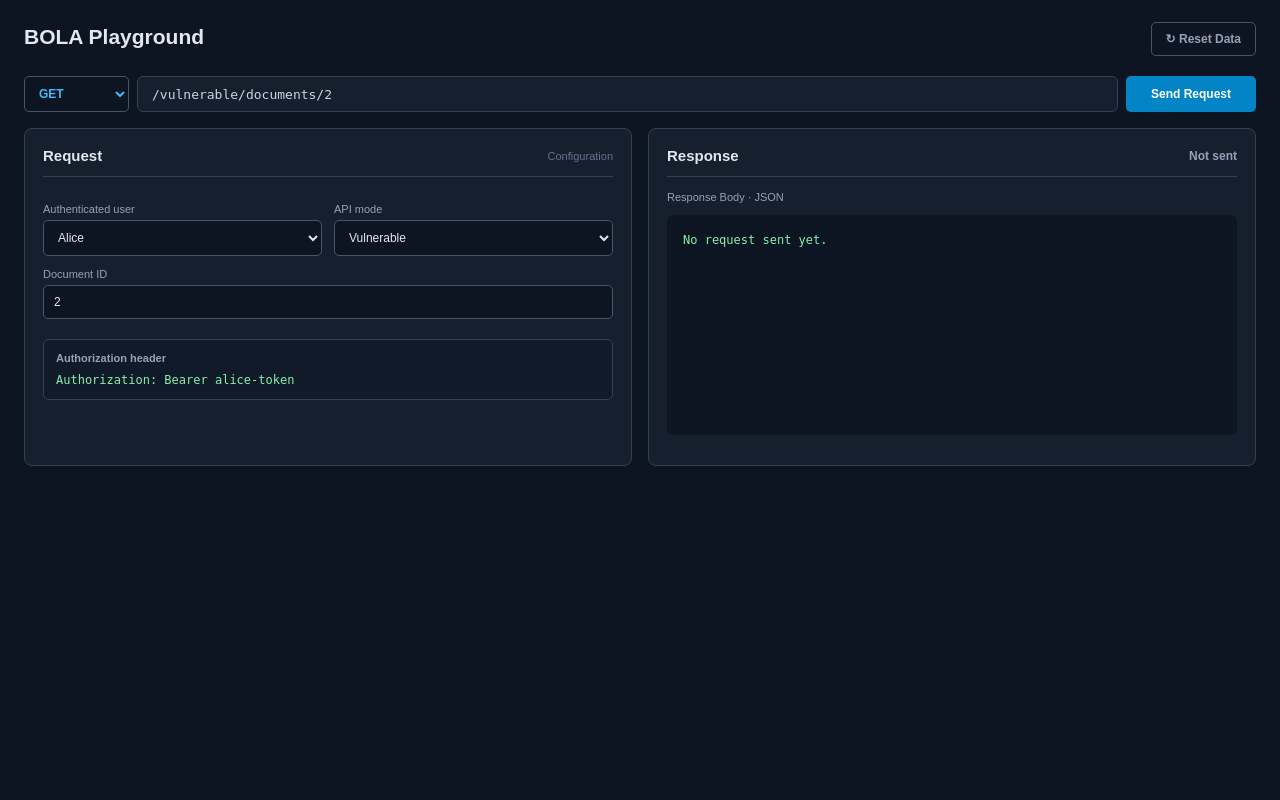
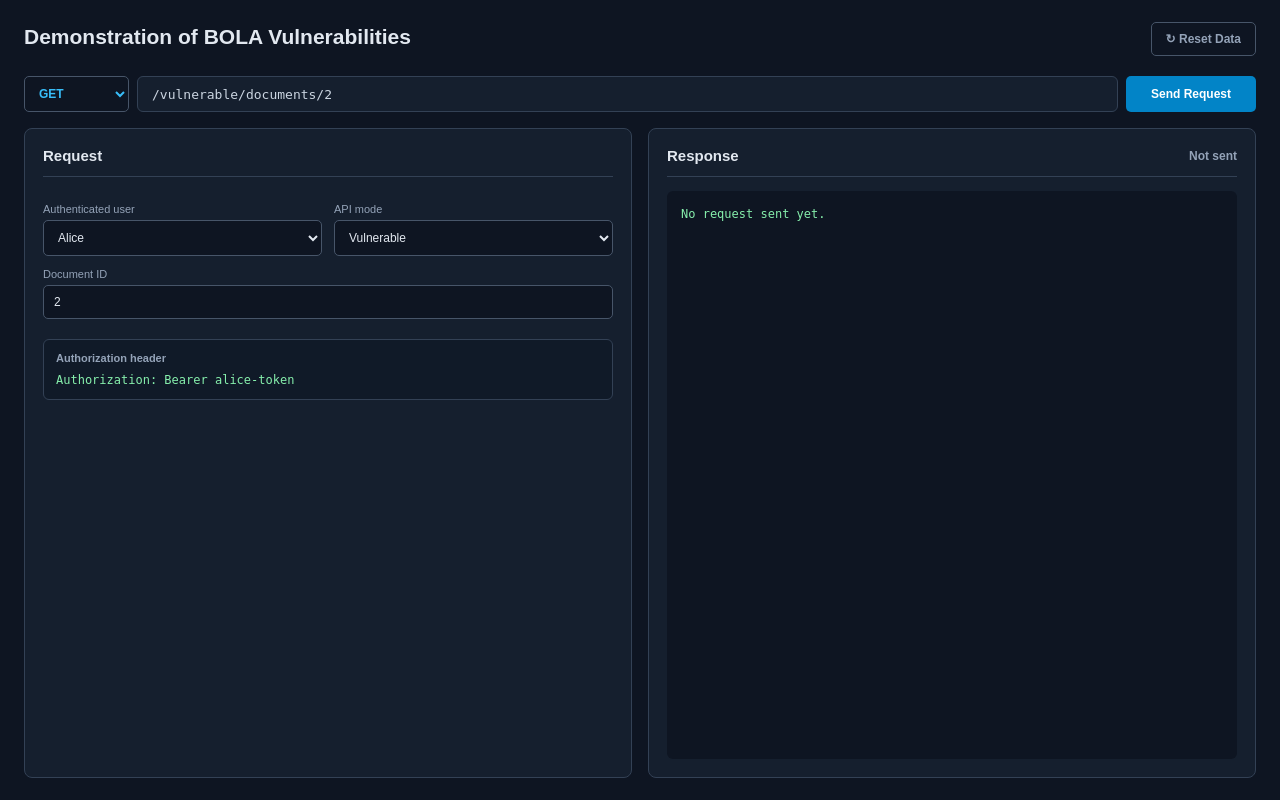
Before and after one commit to Anna02-08/BOLA-demo, a Flask app: page / in a window 1280 px wide. Run offline with Flask 3, Linux system fonts and the light colour scheme.

Commit message:
Small frontend changes

```diff
--- a/static/style.css
+++ b/static/style.css
@@ -2,12 +2,20 @@
     box-sizing: border-box;
 }
 
+html, body {
+    width: 100%;
+    height: 100%;
+    margin: 0;
+    overflow: hidden;
+}
+
 body {
-    margin: 0;
     background: #0e1522;
     color: #e2e8f0;
     font-family: Arial, sans-serif;
     font-size: 13px;
+    display: flex;
+    flex-direction: column;
 }
 
 /* Top navigation bar */
@@ -52,9 +60,15 @@ body {
 /* Workspace */
 
 .workspace {
+    width: 100%;
     max-width: 1300px;
     margin: 0 auto;
     padding: 22px 24px;
+
+    flex: 1;
+    min-height: 0;
+    display: flex;
+    flex-direction: column;
 }
 
 .workspace-title {
@@ -121,8 +135,12 @@ h1 {
 
 .panels {
     display: grid;
-    grid-template-columns: 1fr 1fr;
+    grid-template-columns: minmax(0, 1fr) minmax(0, 1fr);
     gap: 16px;
+
+    flex: 1;
+    min-height: 0;
+
     margin: 0;
     padding: 0;
     max-width: none;
@@ -134,6 +152,9 @@ h1 {
     border-radius: 8px;
     padding: 18px;
     min-width: 0;
+    min-height: 0;
+
+    overflow-y: auto;
 }
 
 .panel-heading {
@@ -243,14 +264,42 @@ pre {
     background: #0e1522;
     padding: 16px;
     border-radius: 6px;
-    min-height: 220px;
-    max-height: 450px;
-    overflow: auto;
     white-space: pre-wrap;
     overflow-wrap: anywhere;
     color: #86efac;
     font-size: 12px;
     line-height: 1.6;
+}
+
+/* Response panel fills available height */
+
+.panel:has(#response) {
+    display: flex;
+    flex-direction: column;
+    overflow: hidden;
+}
+
+#response {
+    flex: 1;
+    min-height: 0;
+    height: auto;
+    max-height: none;
+
+    overflow-y: auto;
+    overflow-x: auto;
+
+    margin: 0;
+    padding: 14px;
+
+    background: #0e1522;
+    border-radius: 6px;
+
+    color: #86efac;
+    font-size: 12px;
+    line-height: 1.6;
+
+    scrollbar-width: thin;
+    scrollbar-color: #475569 #0e1522;
 }
 
 /* Responsive */
--- a/templates/index.html
+++ b/templates/index.html
@@ -14,7 +14,7 @@
 
     <div class="workspace-title">
         <div>
-            <h1>BOLA Playground</h1>
+            <h1>Demonstration of BOLA Vulnerabilities</h1>
             </div>
         <button id="resetButton" type="button">
             ↻ Reset Data
@@ -38,7 +38,6 @@
         <section class="panel">
             <div class="panel-heading">
                 <h2>Request</h2>
-                <span class="panel-subtitle">Configuration</span>
             </div>
 
             <div class="form-grid">
@@ -90,8 +89,6 @@
                 </span>
             </div>
 
-            <div class="response-heading">Response Body · JSON</div>
-
             <pre id="response">No request sent yet.</pre>
         </section>
 
```
